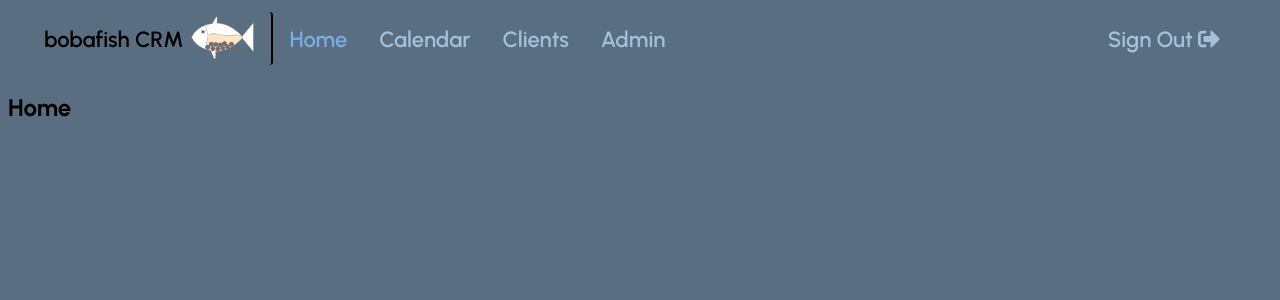
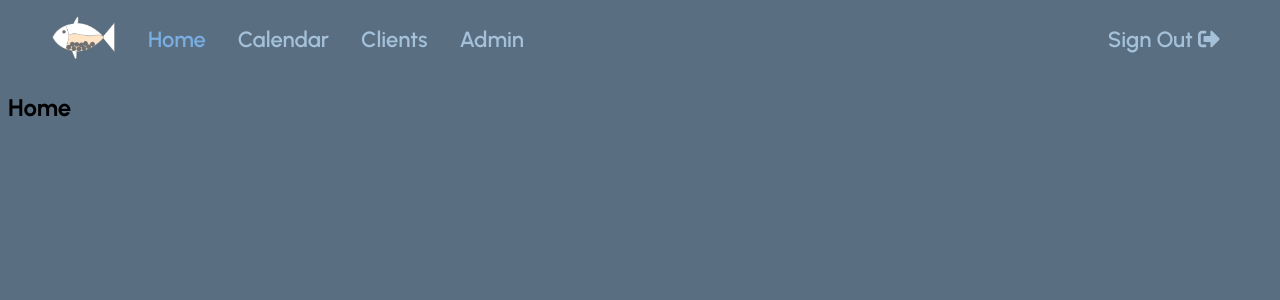
Before and after one commit to Cedric0303/comp30022-team12, a React (Create React App) app in the folder client/: page /home in a window 1280 px wide. Shown: the top 300 px of the page. Built offline with nearby package versions, Linux system fonts and the light colour scheme.

Commit message:
edited logo on nav bar

```diff
--- a/client/src/Components/Navbar/Navbar.css
+++ b/client/src/Components/Navbar/Navbar.css
@@ -34,15 +34,8 @@
     color: #7aade1;
 }
 
-#logoText {
-    color: black;
-    padding: 14px 0px;
-}
-
 #logo {
     padding-right: 8px;
-    border-right: 2px solid black;
-    border-radius: 5%;
     max-width: 80px;
     height: auto;
 }
--- a/client/src/Components/Navbar/Navbar.js
+++ b/client/src/Components/Navbar/Navbar.js
@@ -16,7 +16,6 @@ function Navbar(props) {
     return (
         <div>
             <ul className="nav">
-                <li className="navLeft"><a className="navText" id="logoText" href="/home">bobafish CRM</a></li>
                 <li className="navLeft"><a href="/home">
                     <img id="logo" src={logo} alt="bobafish logo" />
                 </a></li>
```
